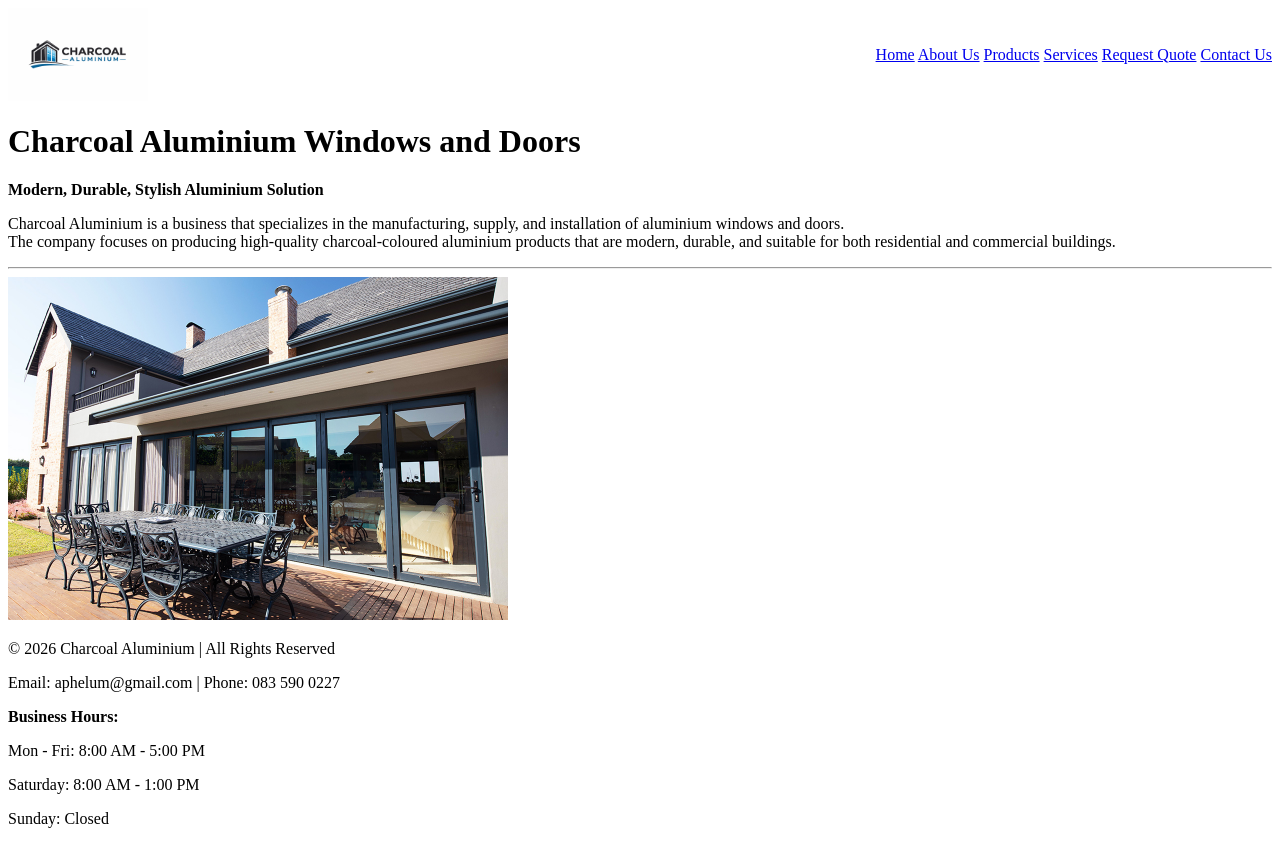
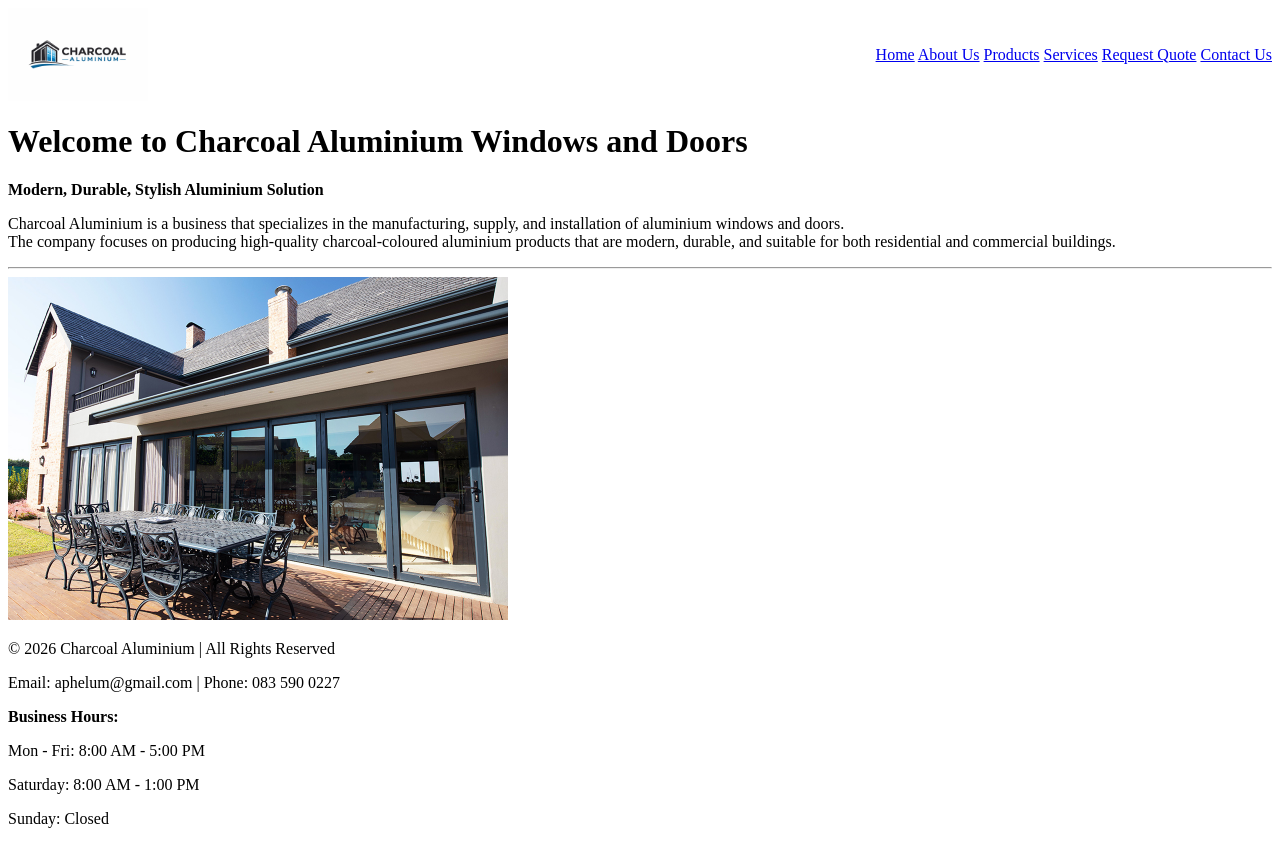
Before and after one commit to ApheleleONgubane/web-proposal-part-1, a plain HTML site: page index.html in a window 1280 px wide. Drawn offline with Linux system fonts and the light colour scheme.

Commit message:
Added a change to the name

```diff
--- a/index.html
+++ b/index.html
@@ -33,7 +33,7 @@
     </header>
 
     <!-- Main heading of the page -->
-    <h1>Charcoal Aluminium Windows and Doors</h1>
+    <h1> Welcome to <span>Charcoal Aluminium Windows and Doors</span></h1>
 
     <!-- Short slogan/description -->
     <p><b>Modern, Durable, Stylish Aluminium Solution</b></p>
```
